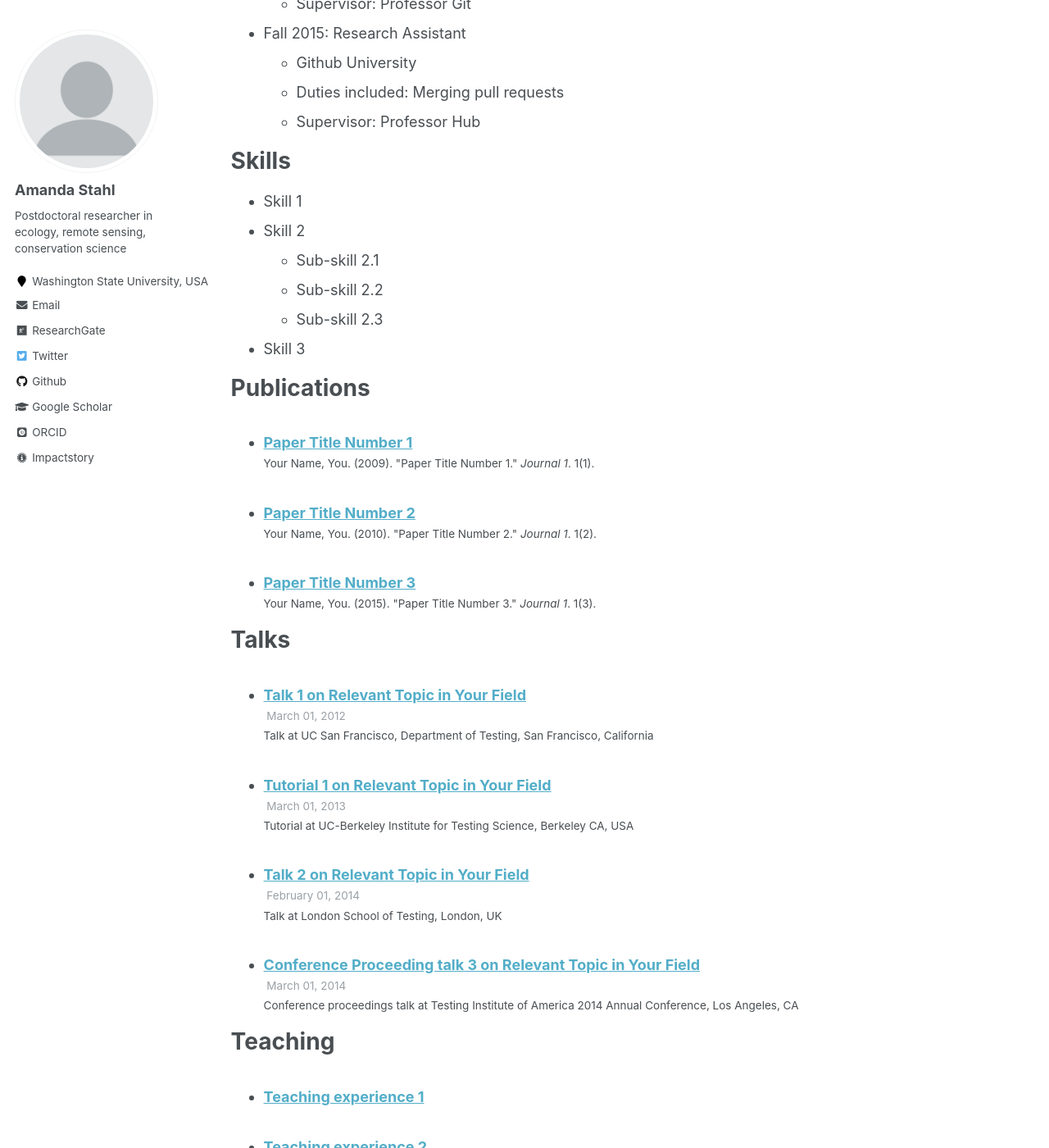
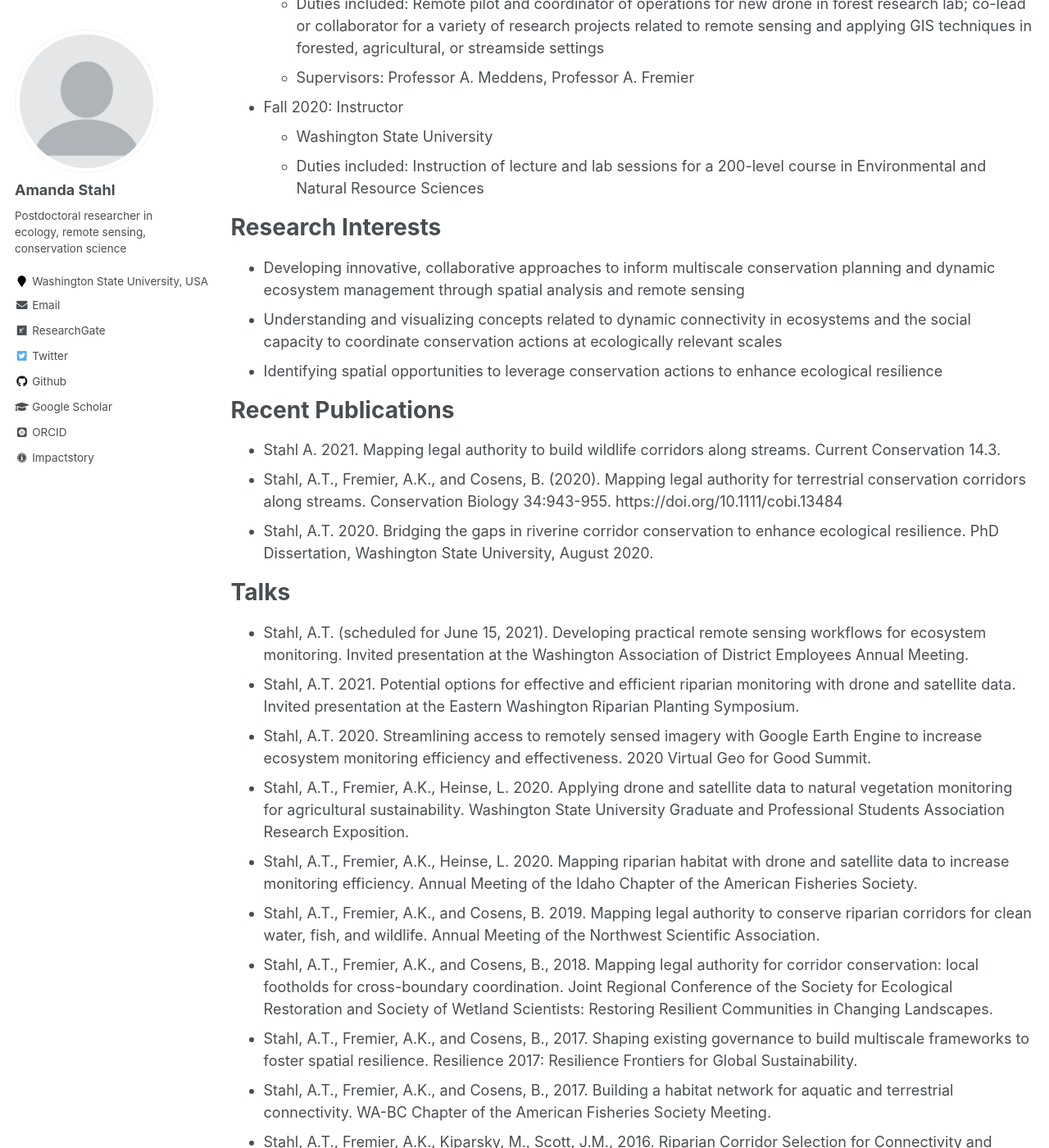
Before and after one commit to ATStahl/ATSpages, a Jekyll site: the page built from _pages/cv.md, in a window 1280 px wide and 1400 px high, scrolled down 498 px. Shown: the whole window at 82% size. Built offline with Jekyll 4.4.1, drawn with Linux system fonts in a browser that asks for light colours; some web fonts are replaced; some of the changed text lies outside the part shown.

Commit message:
Update cv.md

```diff
--- a/_pages/cv.md
+++ b/_pages/cv.md
@@ -11,49 +11,78 @@ redirect_from:
 
 Education
 ======
-* B.S. in GitHub, GitHub University, 2012
-* M.S. in Jekyll, GitHub University, 2014
-* Ph.D in Version Control Theory, GitHub University, 2018 (expected)
+* B.S. in Geology-Biology, magna cum laude, Brown University, 1997
+* B.A. in Russian Language and Literature, Brown University, 1997
+* M.S. in Earth and Planetary Sciences, University of New Mexico, 2002
+* Ph.D in Environmental and Natural Resource Sciences, Washington State University, 2020
 
-Work experience
+Recent Work Experience
 ======
-* Summer 2015: Research Assistant
-  * Github University
-  * Duties included: Tagging issues
-  * Supervisor: Professor Git
+* 2020-Present: Postdoctoral Research Associate
+  * Washington State University
+  * Duties included: Remote pilot and coordinator of operations for new drone in forest research lab; co-lead or collaborator for a variety of research projects related to remote sensing and applying GIS techniques in forested, agricultural, or streamside settings
+  * Supervisors: Professor A. Meddens, Professor A. Fremier
 
-* Fall 2015: Research Assistant
-  * Github University
-  * Duties included: Merging pull requests
-  * Supervisor: Professor Hub
+* Fall 2020: Instructor
+  * Washington State University
+  * Duties included: Instruction of lecture and lab sessions for a 200-level course in Environmental and Natural Resource Sciences
 
-Skills
+
+Research Interests
 ======
-* Skill 1
-* Skill 2
-  * Sub-skill 2.1
-  * Sub-skill 2.2
-  * Sub-skill 2.3
-* Skill 3
+* Developing innovative, collaborative approaches to inform multiscale conservation planning and dynamic ecosystem management through spatial analysis and remote sensing
+* Understanding and visualizing concepts related to dynamic connectivity in ecosystems and the social capacity to coordinate conservation actions at ecologically relevant scales
+* Identifying spatial opportunities to leverage conservation actions to enhance ecological resilience
 
-Publications
+
+Recent Publications
 ======
-  <ul>{% for post in site.publications %}
-    {% include archive-single-cv.html %}
-  {% endfor %}</ul>
+* Stahl A. 2021. Mapping legal authority to build wildlife corridors along streams. Current Conservation 14.3.
+* Stahl, A.T., Fremier, A.K., and Cosens, B. (2020). Mapping legal authority for terrestrial conservation corridors along streams. Conservation Biology 34:943-955. https://doi.org/10.1111/cobi.13484
+* Stahl, A.T. 2020. Bridging the gaps in riverine corridor conservation to enhance ecological resilience. PhD Dissertation, Washington State University, August 2020.
+
 
 Talks
 ======
-  <ul>{% for post in site.talks %}
-    {% include archive-single-talk-cv.html %}
-  {% endfor %}</ul>
+* Stahl, A.T. (scheduled for June 15, 2021). Developing practical remote sensing workflows for ecosystem monitoring. Invited presentation at the Washington Association of District Employees Annual Meeting.
+* Stahl, A.T. 2021. Potential options for effective and efficient riparian monitoring with drone and satellite data. Invited presentation at the Eastern Washington Riparian Planting Symposium.
+* Stahl, A.T. 2020. Streamlining access to remotely sensed imagery with Google Earth Engine to increase ecosystem monitoring efficiency and effectiveness. 2020 Virtual Geo for Good Summit.
+* Stahl, A.T., Fremier, A.K., Heinse, L. 2020. Applying drone and satellite data to natural vegetation monitoring for agricultural sustainability. Washington State University Graduate and Professional Students Association Research Exposition.
+* Stahl, A.T., Fremier, A.K., Heinse, L. 2020. Mapping riparian habitat with drone and satellite data to increase monitoring efficiency. Annual Meeting of the Idaho Chapter of the American Fisheries Society.
+* Stahl, A.T., Fremier, A.K., and Cosens, B. 2019. Mapping legal authority to conserve riparian corridors for clean water, fish, and wildlife. Annual Meeting of the Northwest Scientific Association.
+* Stahl, A.T., Fremier, A.K., and Cosens, B., 2018. Mapping legal authority for corridor conservation: local footholds for cross-boundary coordination. Joint Regional Conference of the Society for Ecological Restoration and Society of Wetland Scientists: Restoring Resilient Communities in Changing Landscapes.
+* Stahl, A.T., Fremier, A.K., and Cosens, B., 2017. Shaping existing governance to build multiscale frameworks to foster spatial resilience. Resilience 2017: Resilience Frontiers for Global Sustainability.
+* Stahl, A.T., Fremier, A.K., and Cosens, B., 2017. Building a habitat network for aquatic and terrestrial connectivity. WA-BC Chapter of the American Fisheries Society Meeting.
+* Stahl, A.T., Fremier, A.K., Kiparsky, M., Scott, J.M., 2016. Riparian Corridor Selection for Connectivity and Ecological Resilience. Tamarisk Coalition 2016 Conference.
+
 
 Teaching
 ======
-  <ul>{% for post in site.teaching %}
-    {% include archive-single-cv.html %}
-  {% endfor %}</ul>
+* 2016-2021	  Guest Lecturer, various courses at Washington State University
+* Spring 2019	Graduate Teaching Assistant, Watershed Management (SOE 461), WSU
+* Fall 2018	  Graduate Teaching Assistant, Restoration Ecology (SOE 454), WSU
+* 2008-2016 	SOE Undergraduate Labs Coordinator, WSU Pullman Campus
+* 2005-2007	  Graduate Teaching Assistant, University of California, Davis
+* 2003-2005 	Geology Lab Director, Mount Holyoke College, South Hadley, Massachusetts
+* 2000-2002 	Graduate Teaching Assistant, University of New Mexico, Albuquerque
+* 1995-1997 	Undergraduate Teaching Assistant, Brown University, Providence, Rhode Island
+
+
 
 Service and leadership
 ======
-* Currently signed in to 43 different slack teams
+* 2021-2024	  Education and Student Affairs Committee member, Society for Conservation Biology
+* 2021	      Advisory Working Group member, Northwest Climate Adaptation Science Center “Deep Dive”
+* 2020	      Organizing committee member for first annual Digital Ag-athon at WSU
+* 2016-2020	  Graduate and Professional Student Association (GPSA) representative on WSU Sustainability and Environment Committee
+* 2018-Present	Member, Society for Conservation Biology
+* 2018-Present	Member, Society for Ecological Restoration
+* 2018-Present	Member, Ecological Society of America
+* 2019-Present	Member, Northwest Scientific Association
+* 2020-Present	Member, Society for Conservation GIS
+* 2015-2016	  Search committee member for Academic Advisor and Graduate Coordinator positions in SOE
+* 2014-2015	  Contributor to Strategic Planning Committee for SOE Undergraduate Programs
+* 2014-2015	  Learning Management Systems (LMS) Committee member, Early Adopter to support instructors in conversion to new LMS
+* 1995-1997 	Brown University Meiklejohn Advisor and Curricular Advising Program Fellow
+* 1995 		    Observer/evaluator for Wahteaounk Youth Project, Rhode Island Indian Council, Providence, RI
+* 1993-1995 	Member/Co-chair, Native American Advocacy Group at Brown University
```
